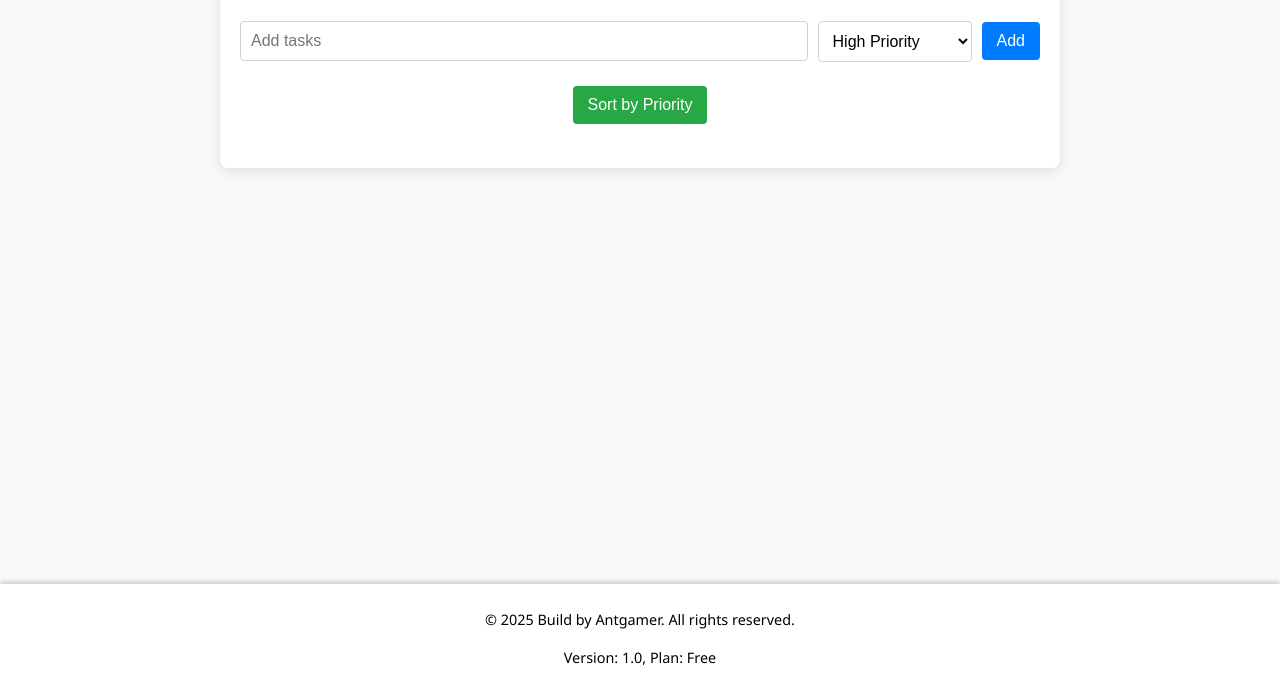
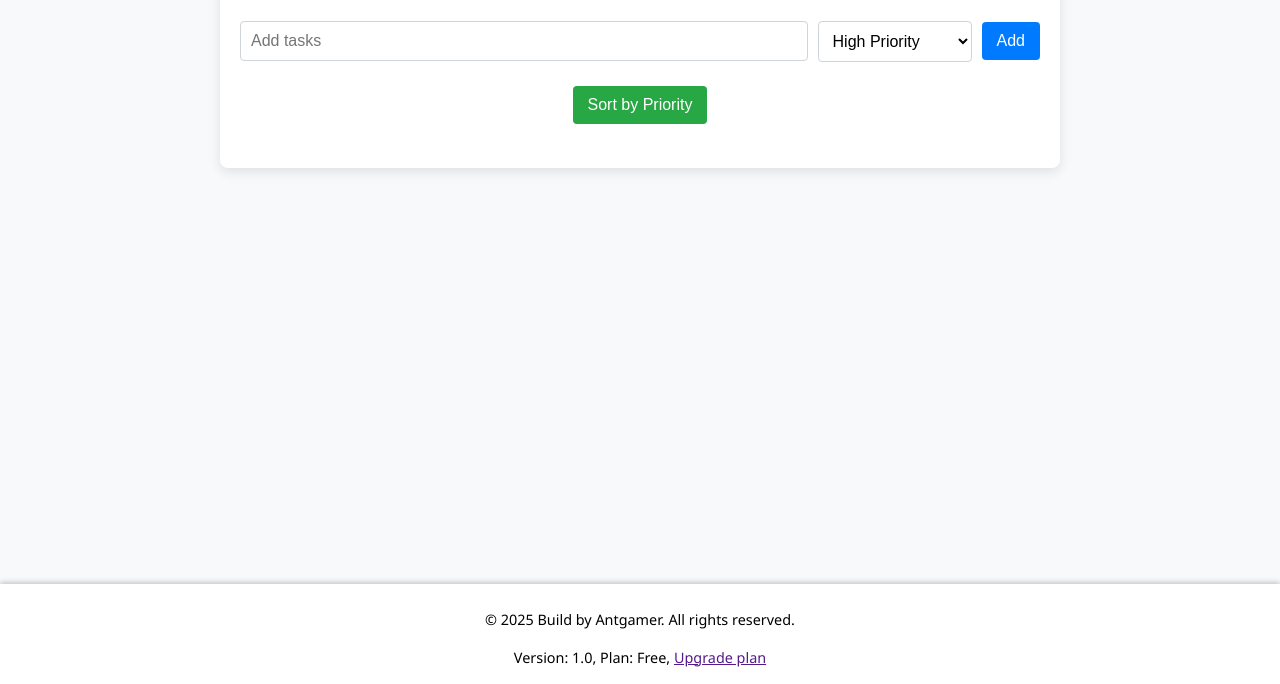
Before and after one commit to deveplor/ToDo-List, a plain HTML site: page index.html in a window 1280 px wide. Shown: the part 116-800 px from the top of the page. Drawn offline with Linux system fonts and the light colour scheme.

Commit message:
Update index.html
Added a upgrade plan option with new plans available right now

```diff
--- a/index.html
+++ b/index.html
@@ -324,7 +324,7 @@
 
     <footer class="fixed-footer">
         <p>&copy; 2025 Build by Antgamer. All rights reserved.</p>
-        <p>Version: 1.0, Plan: Free</p>
+        <p>Version: 1.0, Plan: Free, <a href="" onclick="upgradePlan()">Upgrade plan<a></p>
     </footer>
 
     <script src="index.js"></script>
```
